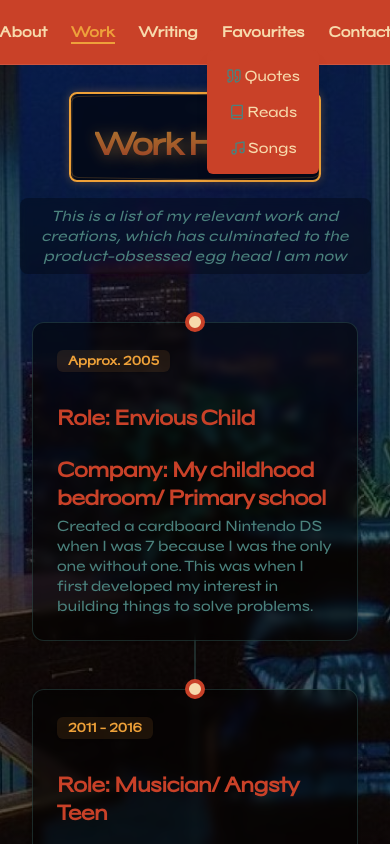
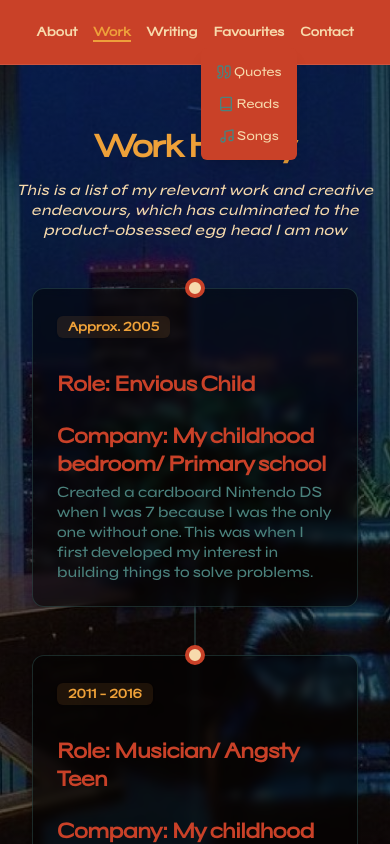
Before and after one commit to jayson-brady-98/personal-website, a Next.js app: page /work-history in a window 390 px wide. Both pictures are taken after a click on the button "Favourites". Shown: the top 844 px of the page. Built offline with nearby package versions, Linux system fonts and the light colour scheme.

Commit message:
Fixed some formatting

```diff
--- a/app/page.tsx
+++ b/app/page.tsx
@@ -104,8 +104,8 @@ export default function Home() {
               <div className="space-y-6">
                 <h3 className="text-3xl font-semibold text-[#C94128]">nextpromo.io</h3>
                 <div className="flex gap-2">
-                  <Badge className="bg-[#4B827D] hover:bg-[#4B827D]">Current project</Badge>
-                  <Badge className="bg-[#EEA139] hover:bg-[#EEA139]">Founder</Badge>
+                  <Badge className="bg-[#4B827D] hover:bg-[#4B827D] font-normal">Current project</Badge>
+                  <Badge className="bg-[#EEA139] hover:bg-[#EEA139] font-normal">Founder</Badge>
                 </div>
                 <p className="text-[#4B827D] text-sm sm:text-base">
                   A website that helps consumers save money by predicting when the next sale will be for their favourite ecommerce brands. Currently in beta while I try to improve the data quality.
@@ -132,8 +132,8 @@ export default function Home() {
               <div className="space-y-6">
                 <h3 className="text-3xl font-semibold text-[#C94128]">Helper.ai</h3>
                 <div className="flex gap-2">
-                  <Badge className="bg-[#C94128] hover:bg-[#C94128]">Previous project</Badge>
-                  <Badge className="bg-[#EEA139] hover:bg-[#EEA139]">Individual contributor</Badge>
+                  <Badge className="bg-[#C94128] hover:bg-[#C94128] font-normal">Previous project</Badge>
+                  <Badge className="bg-[#EEA139] hover:bg-[#EEA139] font-normal">Individual contributor</Badge>
                 </div>
                 <p className="text-[#4B827D]">
                   An AI-powered customer service automation platform that helps businesses streamline their support workflows. I did everything from feature planning to UX writing and mockups in Figma to deploying code.
--- a/app/work-history/page.tsx
+++ b/app/work-history/page.tsx
@@ -140,19 +140,12 @@ export default function WorkHistory() {
         <div className="relative z-10">
           <div className="container mx-auto max-w-5xl space-y-12 pt-24 pb-24">
             <div className="text-center space-y-4 relative">
-              <div className="inline-block px-6 pt-0 pb-0.5 bg-black/60 backdrop-blur-sm border-2 border-[#EEA139] rounded-lg shadow-[0_0_10px_rgba(238,161,57,0.3)] relative" style={{ marginTop: '-0.25rem' }}>
-                <h1 className="text-3xl font-bold tracking-tighter sm:text-3xl md:text-4xl
-                  text-transparent bg-clip-text bg-gradient-to-b from-[#EEA139] to-[#C94128]
-                  [text-shadow:_2px_2px_15px_rgb(238_161_57_/_60%)]
-                  animate-pulse">
-                  Work History
-                </h1>
-                <div className="absolute inset-0 border-[#EEA139]/20 border rounded-lg transform rotate-1"></div>
-                <div className="absolute inset-0 border-[#EEA139]/20 border rounded-lg transform -rotate-1"></div>
-              </div>
-              <p className="text-[#4B827D] text-sm sm:text-base md:text-lg italic font-light tracking-wide mx-auto backdrop-blur-sm bg-black/30 px-3 sm:px-4 py-2 rounded-lg relative
-                max-w-[90%] sm:max-w-2xl">
-                This is a list of my relevant work and creations, which has culminated to the product-obsessed egg head I am now
+              <h1 className="text-3xl font-bold tracking-tighter sm:text-3xl md:text-4xl
+                text-[#EEA139]">
+                Work History
+              </h1>
+              <p className="text-[#F7DAAC] text-sm sm:text-base md:text-lg italic font-light tracking-wide mx-auto">
+                This is a list of my relevant work and creative endeavours, which has culminated to the product-obsessed egg head I am now
               </p>
             </div>
             <div className="relative">
--- a/app/writing/page.tsx
+++ b/app/writing/page.tsx
@@ -70,7 +70,7 @@ export default async function Writing() {
                   </time>
                 </header>
 
-                <div className="prose prose-lg max-w-none [&>p]:text-[#F7DAAB] [&>ul]:text-[#F7DAAB] [&>ol]:text-[#F7DAAB] [&>blockquote]:text-[#F7DAAB] [&>h2]:text-[#EE9F3B] [&>.footnotes]:mt-12 [&>.footnotes]:pt-8 [&>.footnotes]:border-t [&>.footnotes]:border-[#EE9F3B] [&>.footnotes>h2]:text-[#EE9F3B] [&>.footnotes>ol]:text-[#F7DAAB] [&>.footnotes>ol>li]:text-[#F7DAAB]">
+                <div className="prose max-w-none text-sm md:text-base [&>p]:text-[#F7DAAB] [&>ul]:text-[#F7DAAB] [&>ol]:text-[#F7DAAB] [&>blockquote]:text-[#F7DAAB] [&>h2]:text-[#EE9F3B] [&>.footnotes]:mt-12 [&>.footnotes]:pt-8 [&>.footnotes]:border-t [&>.footnotes]:border-[#EE9F3B] [&>.footnotes>h2]:text-[#EE9F3B] [&>.footnotes>ol]:text-[#F7DAAB] [&>.footnotes>ol>li]:text-[#F7DAAB]">
                   <MDXRemote
                     source={essay.content}
                     components={components}
--- a/components/navigation.tsx
+++ b/components/navigation.tsx
@@ -62,13 +62,13 @@ export function Navigation() {
   const isInFavourites = pathname?.startsWith('/favourites')
 
   const NavigationContent = () => (
-    <div className="flex gap-6 text-center">
+    <div className="flex gap-4 sm:gap-6 text-center">
       {links.map(({ href, label }) => (
         <Link
           key={href}
           href={href}
           className={cn(
-            "relative text-sm sm:text-base font-semibold transition-colors hover:text-[#EEA03B]",
+            "relative text-xs sm:text-base font-semibold transition-colors hover:text-[#EEA03B]",
             pathname === href ? "text-[#EEA03B]" : "text-[#F7DAAC]"
           )}
         >
@@ -86,7 +86,7 @@ export function Navigation() {
         <button
           onClick={() => setIsDropdownOpen(!isDropdownOpen)}
           className={cn(
-            "relative text-sm sm:text-base font-semibold transition-colors hover:text-[#EEA03B] flex items-center",
+            "relative text-xs sm:text-base font-semibold transition-colors hover:text-[#EEA03B] flex items-center",
             isInFavourites ? "text-[#EEA03B]" : "text-[#F7DAAC]"
           )}
         >
@@ -100,13 +100,13 @@ export function Navigation() {
         </button>
 
         {isDropdownOpen && (
-          <div className="absolute top-full left-1/2 -translate-x-1/2 mt-2 py-2 w-28 bg-[#C94128] rounded-md shadow-lg">
+          <div className="absolute top-full left-1/2 -translate-x-1/2 mt-2 py-2 w-24 sm:w-28 bg-[#C94128] rounded-md shadow-lg">
             {dropdownLinks.map(({ href, label, icon }) => (
               <Link
                 key={href}
                 href={href}
                 className={cn(
-                  "flex px-4 py-2 text-sm transition-colors hover:text-[#EEA03B] hover:bg-[#B33821] items-center justify-center gap-0.5",
+                  "flex px-2 sm:px-4 py-2 text-xs sm:text-sm transition-colors hover:text-[#EEA03B] hover:bg-[#B33821] items-center justify-center gap-0.5",
                   pathname === href ? "text-[#EEA03B]" : "text-[#F7DAAC]"
                 )}
               >
@@ -121,7 +121,7 @@ export function Navigation() {
       <Link
         href="/contact"
         className={cn(
-          "relative text-sm sm:text-base font-semibold transition-colors hover:text-[#EEA03B]",
+          "relative text-xs sm:text-base font-semibold transition-colors hover:text-[#EEA03B]",
           pathname === "/contact" ? "text-[#EEA03B]" : "text-[#F7DAAC]"
         )}
       >
```
